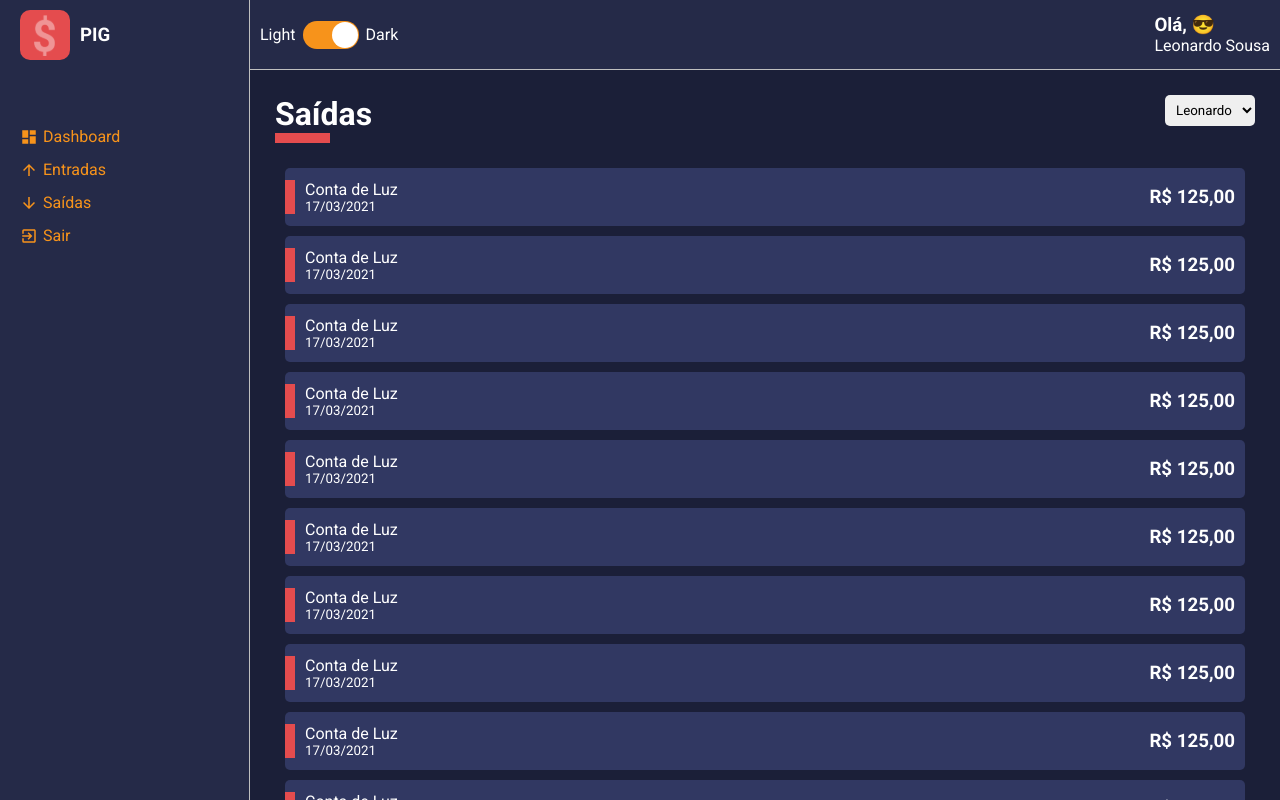
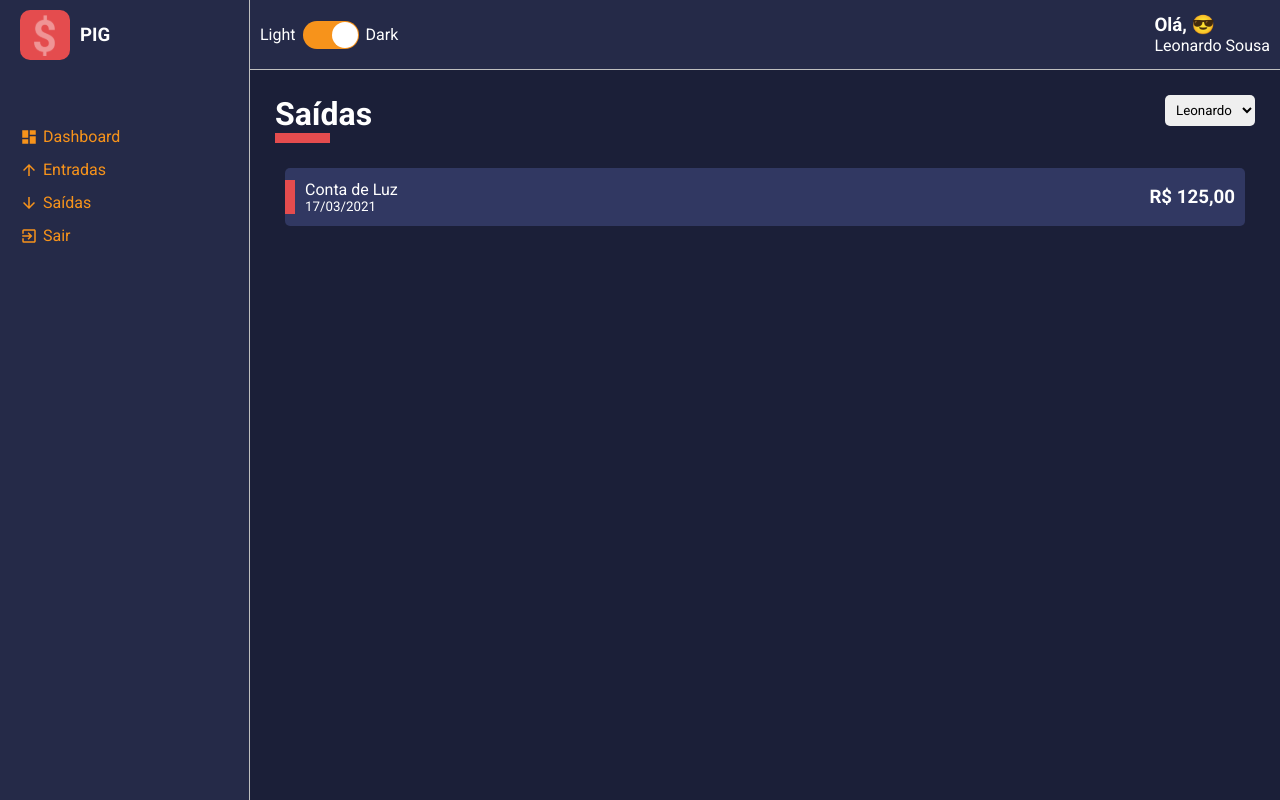
Before and after one commit to Kaedh/pig-wallet-dashboard, a React (Create React App) app: page / in a window 1280 px wide. Built offline with nearby package versions, Linux system fonts and the light colour scheme.

Commit message:
:sparkles: refactoring transactions cards

```diff
--- a/src/components/HistoryFinanceCard/index.tsx
+++ b/src/components/HistoryFinanceCard/index.tsx
@@ -3,16 +3,15 @@ import React from 'react';
 import { Container, Tag } from './style';
 
 interface IHistoryFinanceCardProps {
-    cardColor: string;
     tagColor: string;
     title: string;
     subtitle: string;
     amount: string;
 };
 
-const HistoryFinanceCard: React.FC<IHistoryFinanceCardProps> = ({ cardColor, tagColor,  title, subtitle, amount}) => {
+const HistoryFinanceCard: React.FC<IHistoryFinanceCardProps> = ({ tagColor,  title, subtitle, amount}) => {
     return (
-        <Container color={cardColor}>
+        <Container>
             <Tag color={tagColor}/>
 
             <div>
--- a/src/components/HistoryFinanceCard/style.ts
+++ b/src/components/HistoryFinanceCard/style.ts
@@ -1,15 +1,11 @@
 import styled from 'styled-components';
-
-interface IContainerProps {
-    color: string;
-};
 
 interface ITagProps {
     color: string;
 };
 
-export const Container = styled.li<IContainerProps>`
-    background-color: ${ props => props.color };
+export const Container = styled.li`
+    background-color: ${ props => props.theme.colors.tertiary };
 
     list-style: none;
     border-radius: 5px;
--- a/src/pages/Transactions/index.tsx
+++ b/src/pages/Transactions/index.tsx
@@ -19,128 +19,6 @@ const Transactions :React.FC = () => {
 
             <Content>
                 <HistoryFinanceCard
-                    cardColor={'#313862'}
-                    tagColor={'#E44C4E'}
-                    title={'Conta de Luz'}
-                    subtitle={'17/03/2021'}
-                    amount={'R$ 125,00'}
-                />
-
-                <HistoryFinanceCard
-                    cardColor={'#313862'}
-                    tagColor={'#E44C4E'}
-                    title={'Conta de Luz'}
-                    subtitle={'17/03/2021'}
-                    amount={'R$ 125,00'}
-                />
-
-
-                <HistoryFinanceCard
-                    cardColor={'#313862'}
-                    tagColor={'#E44C4E'}
-                    title={'Conta de Luz'}
-                    subtitle={'17/03/2021'}
-                    amount={'R$ 125,00'}
-                />
-
-                <HistoryFinanceCard
-                    cardColor={'#313862'}
-                    tagColor={'#E44C4E'}
-                    title={'Conta de Luz'}
-                    subtitle={'17/03/2021'}
-                    amount={'R$ 125,00'}
-                />
-
-                <HistoryFinanceCard
-                    cardColor={'#313862'}
-                    tagColor={'#E44C4E'}
-                    title={'Conta de Luz'}
-                    subtitle={'17/03/2021'}
-                    amount={'R$ 125,00'}
-                />
-
-                <HistoryFinanceCard
-                    cardColor={'#313862'}
-                    tagColor={'#E44C4E'}
-                    title={'Conta de Luz'}
-                    subtitle={'17/03/2021'}
-                    amount={'R$ 125,00'}
-                />
-
-                <HistoryFinanceCard
-                    cardColor={'#313862'}
-                    tagColor={'#E44C4E'}
-                    title={'Conta de Luz'}
-                    subtitle={'17/03/2021'}
-                    amount={'R$ 125,00'}
-                />
-
-                <HistoryFinanceCard
-                    cardColor={'#313862'}
-                    tagColor={'#E44C4E'}
-                    title={'Conta de Luz'}
-                    subtitle={'17/03/2021'}
-                    amount={'R$ 125,00'}
-                />
-
-                <HistoryFinanceCard
-                    cardColor={'#313862'}
-                    tagColor={'#E44C4E'}
-                    title={'Conta de Luz'}
-                    subtitle={'17/03/2021'}
-                    amount={'R$ 125,00'}
-                />
-
-                <HistoryFinanceCard
-                    cardColor={'#313862'}
-                    tagColor={'#E44C4E'}
-                    title={'Conta de Luz'}
-                    subtitle={'17/03/2021'}
-                    amount={'R$ 125,00'}
-                />
-
-                <HistoryFinanceCard
-                    cardColor={'#313862'}
-                    tagColor={'#E44C4E'}
-                    title={'Conta de Luz'}
-                    subtitle={'17/03/2021'}
-                    amount={'R$ 125,00'}
-                />
-
-                <HistoryFinanceCard
-                    cardColor={'#313862'}
-                    tagColor={'#E44C4E'}
-                    title={'Conta de Luz'}
-                    subtitle={'17/03/2021'}
-                    amount={'R$ 125,00'}
-                />
-
-                <HistoryFinanceCard
-                    cardColor={'#313862'}
-                    tagColor={'#E44C4E'}
-                    title={'Conta de Luz'}
-                    subtitle={'17/03/2021'}
-                    amount={'R$ 125,00'}
-                />
-
-                <HistoryFinanceCard
-                    cardColor={'#313862'}
-                    tagColor={'#E44C4E'}
-                    title={'Conta de Luz'}
-                    subtitle={'17/03/2021'}
-                    amount={'R$ 125,00'}
-                />
-
-                <HistoryFinanceCard
-                    cardColor={'#313862'}
-                    tagColor={'#E44C4E'}
-                    title={'Conta de Luz'}
-                    subtitle={'17/03/2021'}
-                    amount={'R$ 125,00'}
-                />
-
-                <HistoryFinanceCard
-                    cardColor={'#313862'}
                     tagColor={'#E44C4E'}
                     title={'Conta de Luz'}
                     subtitle={'17/03/2021'}
```
